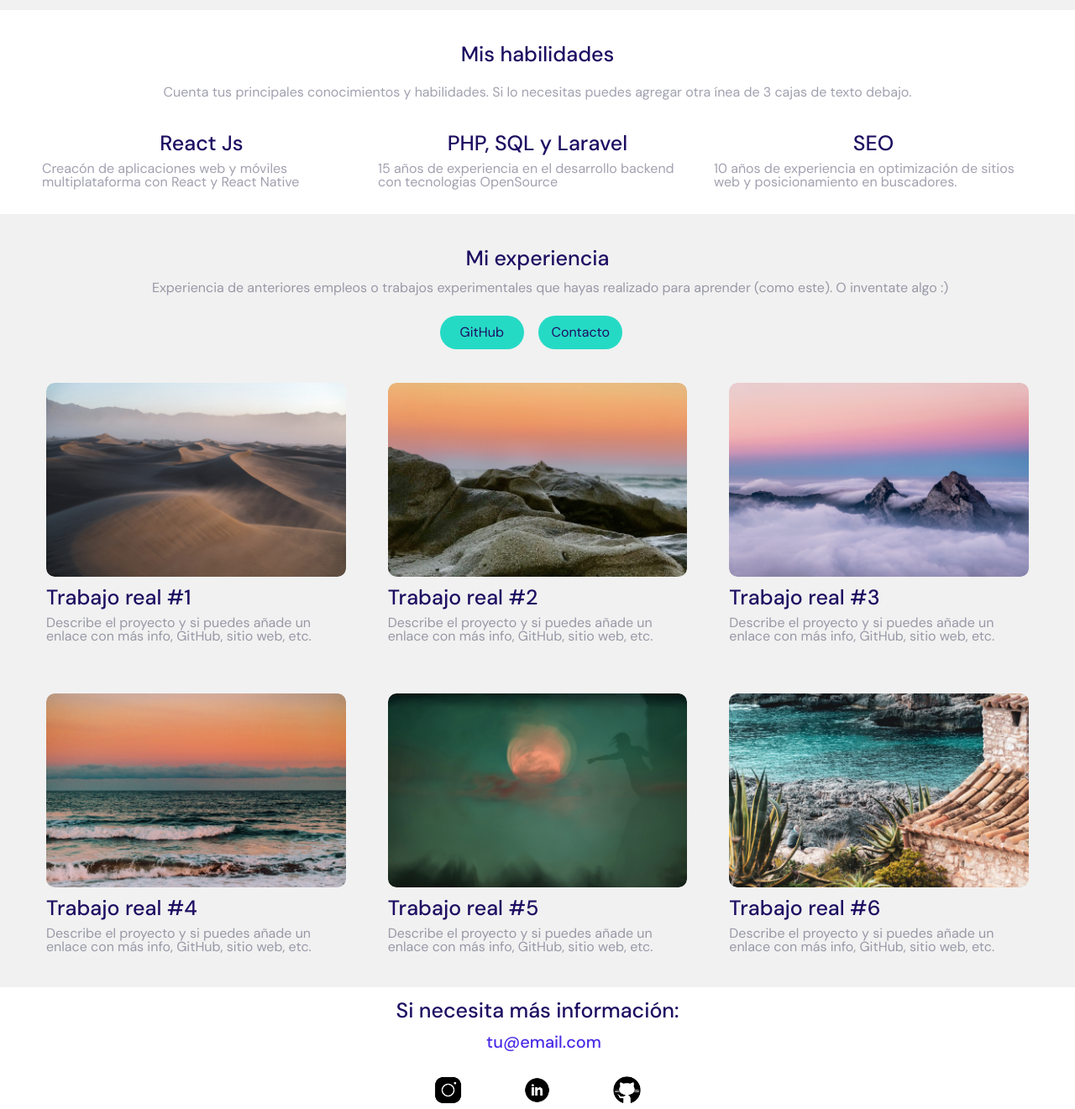
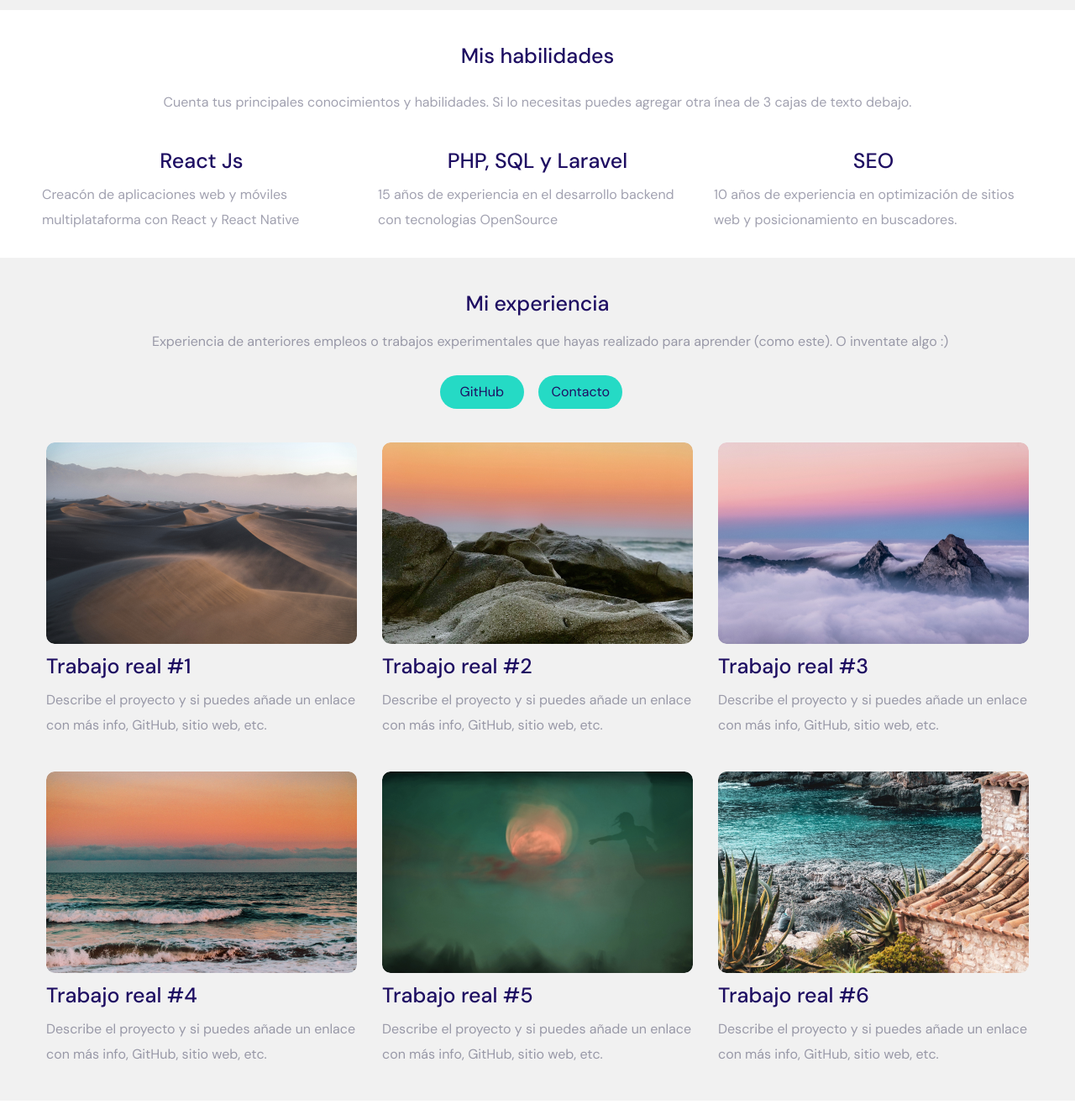
Before and after one commit to alfred3ks/junior, a plain HTML site: page index.html in a window 1280 px wide. Shown: the part 354-1675 px from the top of the page at 84% size. Drawn offline with Linux system fonts and the light colour scheme; files whose address does not match are found by name.

Commit message:
Termino retoques de estilos en letras.

```diff
--- a/css/mobile.css
+++ b/css/mobile.css
@@ -34,7 +34,7 @@
   font-style: normal;
   font-weight: 500;
   font-size: 1.6rem;
-  line-height: 2.2rem;
+  line-height: 3rem;
   border: 2px solid #ebeaed;
   border-radius: 100px;
   text-decoration: none;
@@ -72,7 +72,7 @@
   font-style: normal;
   font-weight: 700;
   font-size: 2.5rem;
-  line-height: 2.5rem;
+  line-height: 3rem;
   color: #1e0e62;
   margin-left: 15px;
   margin-bottom: 15px;
@@ -87,7 +87,7 @@
   font-style: normal;
   font-weight: 400;
   font-size: 1.6rem;
-  line-height: 1.6rem;
+  line-height: 3rem;
   color: rgba(21, 20, 57, 0.4);
   mix-blend-mode: normal;
   margin-left: 15px;
@@ -123,7 +123,7 @@
   font-style: normal;
   font-weight: 500;
   font-size: 2.5rem;
-  line-height: 2.5rem;
+  line-height: 3rem;
   color: #1e0e62;
   text-align: center;
   margin-bottom: 25px;
@@ -134,7 +134,7 @@
   font-style: normal;
   font-weight: 400;
   font-size: 1.6rem;
-  line-height: 1.6rem;
+  line-height: 3rem;
   color: rgba(21, 20, 57, 0.4);
   margin-left: 15px;
   margin-bottom: 15px;
@@ -159,7 +159,7 @@
   font-style: normal;
   font-weight: 500;
   font-size: 2.5rem;
-  line-height: 2.5rem;
+  line-height: 3rem;
   color: #1e0e62;
 }
 
@@ -168,7 +168,7 @@
   font-style: normal;
   font-weight: 400;
   font-size: 1.6rem;
-  line-height: 1.6rem;
+  line-height: 3rem;
   color: rgba(21, 20, 57, 0.4);
   margin-top: 10px;
 }
@@ -190,7 +190,7 @@
   font-style: normal;
   font-weight: 500;
   font-size: 2.5rem;
-  line-height: 2.5rem;
+  line-height: 3rem;
   color: #1e0e62;
   margin: 0 auto;
   margin-bottom: 15px;
@@ -201,7 +201,7 @@
   font-style: normal;
   font-weight: 400;
   font-size: 1.6rem;
-  line-height: 1.6rem;
+  line-height: 3rem;
   color: rgba(21, 20, 57, 0.4);
   margin-left: 15px;
   margin-right: 15px;
@@ -222,7 +222,7 @@
   font-style: normal;
   font-weight: 400;
   font-size: 1.6rem;
-  line-height: 2.6rem;
+  line-height: 3rem;
   border: none;
   color: #ffffff;
   border-radius: 100px;
@@ -244,7 +244,6 @@
   grid-template-columns: repeat(auto-fill, minmax(320px, 1fr));
   grid-auto-rows: minmax(250px, 1fr);
   grid-auto-flow: dense;
-  gap: 20px;
 }
 
 .experience__card {
@@ -262,7 +261,7 @@
   font-style: normal;
   font-weight: 500;
   font-size: 2.5rem;
-  line-height: 2.5rem;
+  line-height: 3rem;
   color: #1e0e62;
   margin-top: 10px;
 }
@@ -272,7 +271,7 @@
   font-style: normal;
   font-weight: 400;
   font-size: 1.6rem;
-  line-height: 1.6rem;
+  line-height: 3rem;
   color: rgba(21, 20, 57, 0.4);
   margin-top: 10px;
 }
@@ -294,8 +293,8 @@
   font-family: "DM Sans", sans-serif;
   font-style: normal;
   font-weight: 500;
-  font-size: 2.5rem;
-  line-height: 2.5rem;
+  font-size: 1.8rem;
+  line-height: 3rem;
   color: #1e0e62;
 }
 
@@ -303,8 +302,8 @@
   font-family: "DM Sans", sans-serif;
   font-style: normal;
   font-weight: 500;
-  font-size: 2rem;
-  line-height: 5rem;
+  font-size: 1.8rem;
+  line-height: 3rem;
   text-align: center;
   color: #482be7;
   margin-left: 15px;
```
Also changed, not shown: index.html (+2 -10 lines).
